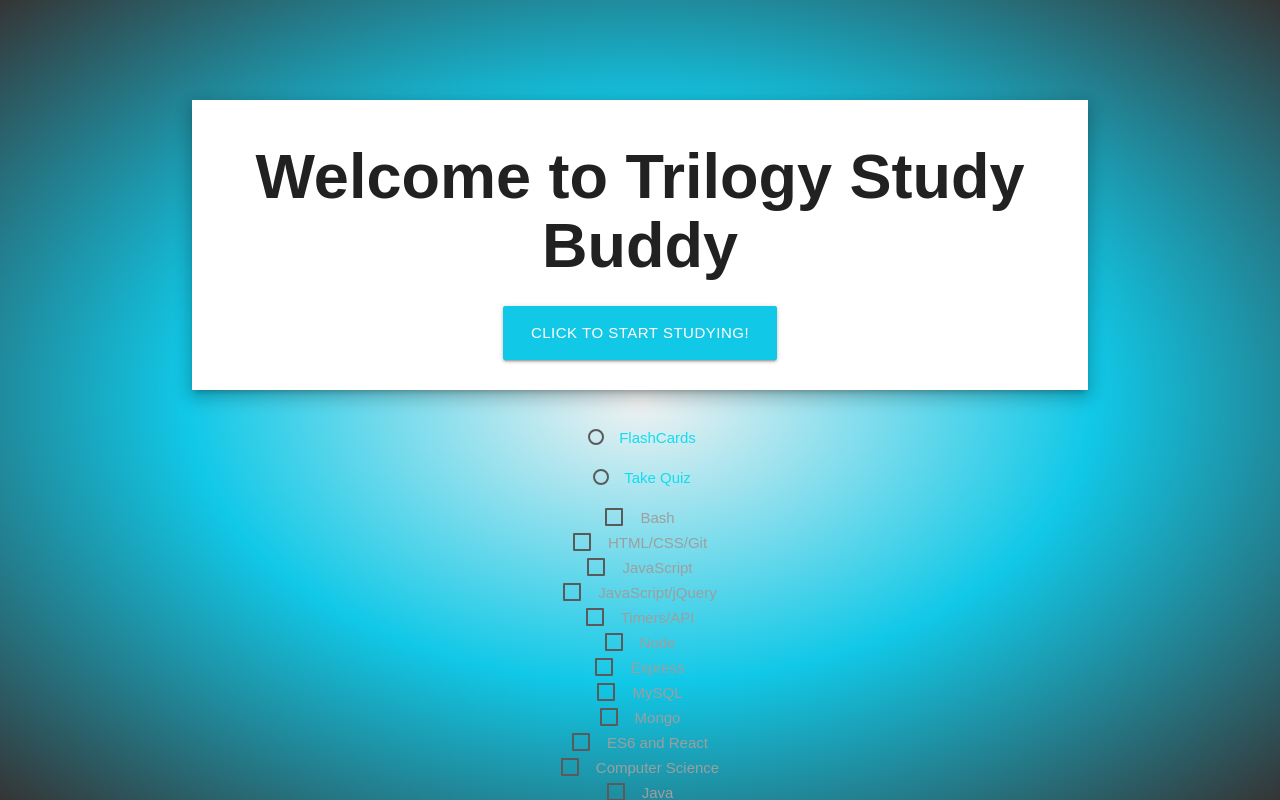
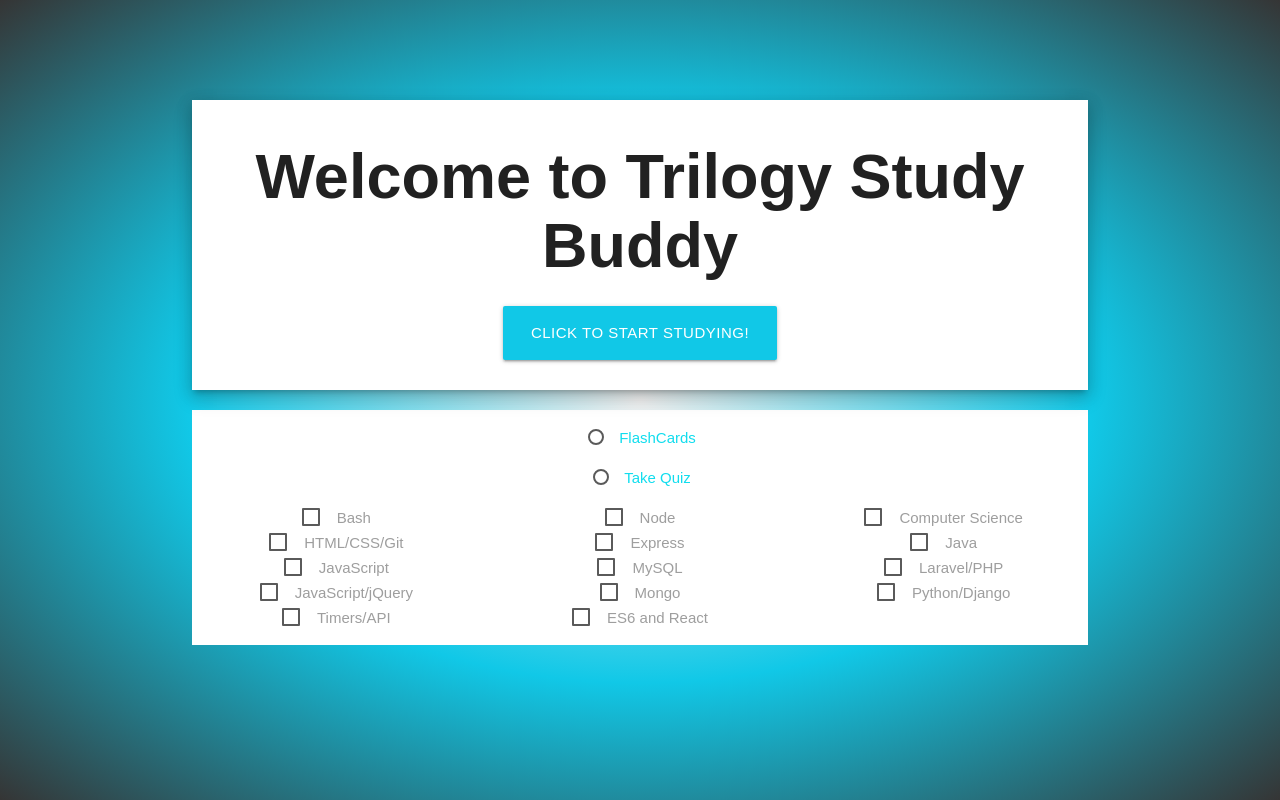
Before and after one commit to amesmr/js-flashcards, a React (Create React App) app in the folder client/: page / in a window 1280 px wide. Built offline with nearby package versions, Linux system fonts and the light colour scheme.

Commit message:
add minor style changes to make checkboxes more visable

```diff
--- a/client/src/components/MenuForm/MenuForm.css
+++ b/client/src/components/MenuForm/MenuForm.css
@@ -1,3 +1,8 @@
 .form-component {
     overflow-y: scroll;
+    background: white
 }
+
+ul {
+    column-count: 3
+}
--- a/client/src/components/MenuForm/MenuForm.js
+++ b/client/src/components/MenuForm/MenuForm.js
@@ -53,7 +53,6 @@
                 </div>
                 <div className="form-section">
                 </div>
-                <button>Start</button>
             </form>
         </div>
         )
```
